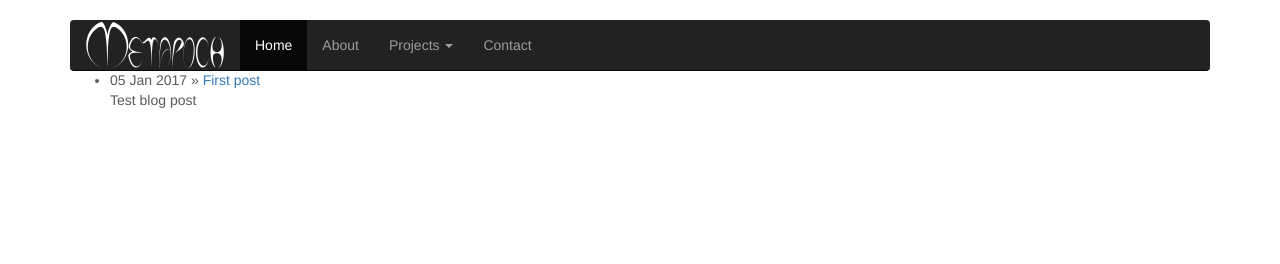
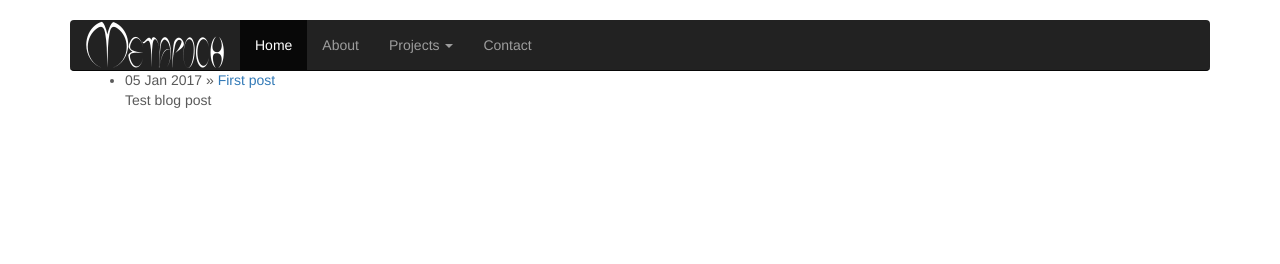
Before and after one commit to metapoch/metapoch.github.io, a Jekyll site: the page built from blog/index.html, in a window 1280 px wide. Shown: the top 264 px of the page. Built offline with Jekyll 4.4.1, drawn with Linux system fonts in a browser that asks for light colours.

Commit message:
resolve container issue

```diff
--- a/blog/index.html
+++ b/blog/index.html
@@ -2,7 +2,7 @@
 layout: default
 title: Development Blog
 ---
-<div id="blog">
+<div id="blog" class="container">
 	<h1>{{ page.title }}</h1>
 	<ul class="posts">
 
```
Also changed, not shown: _layouts/post.html (+6 -4 lines).
